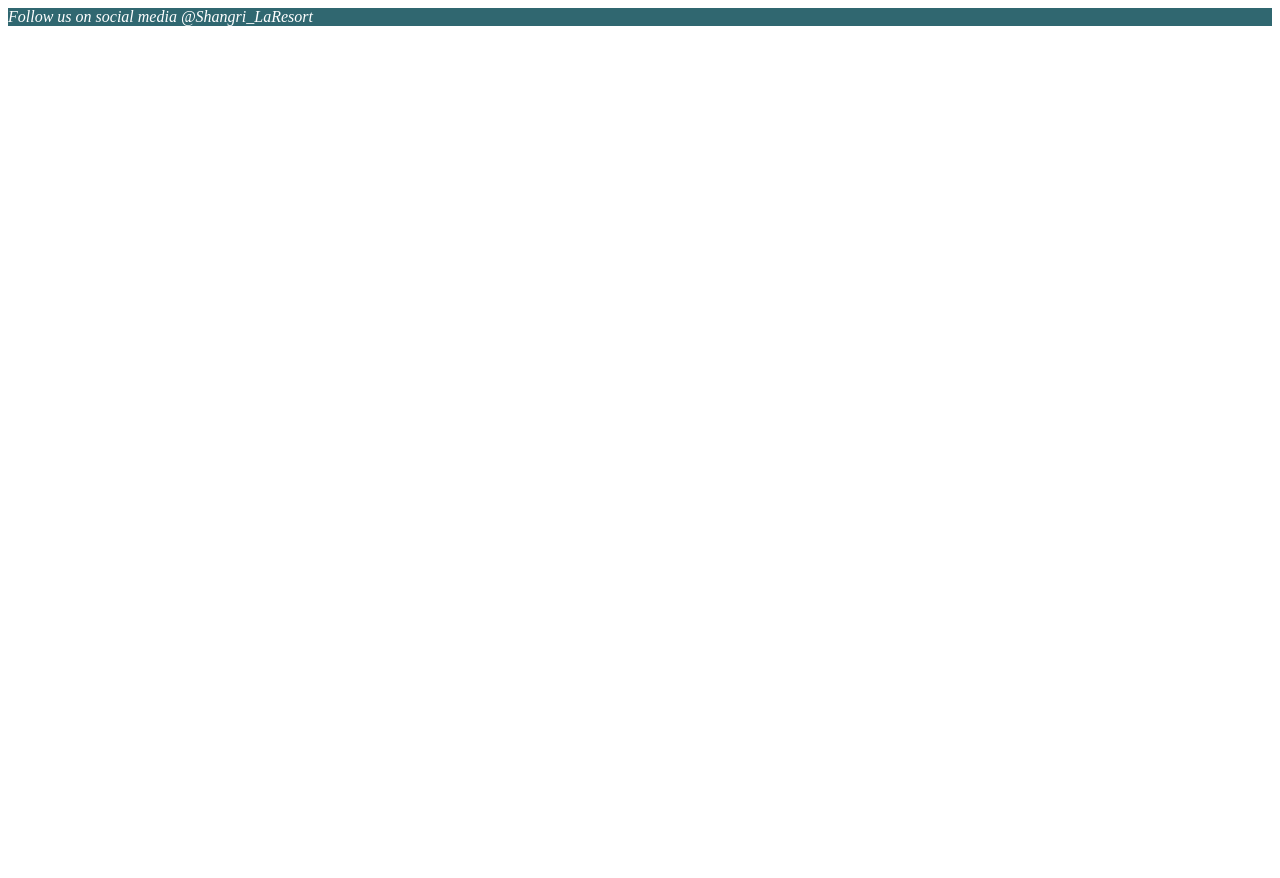
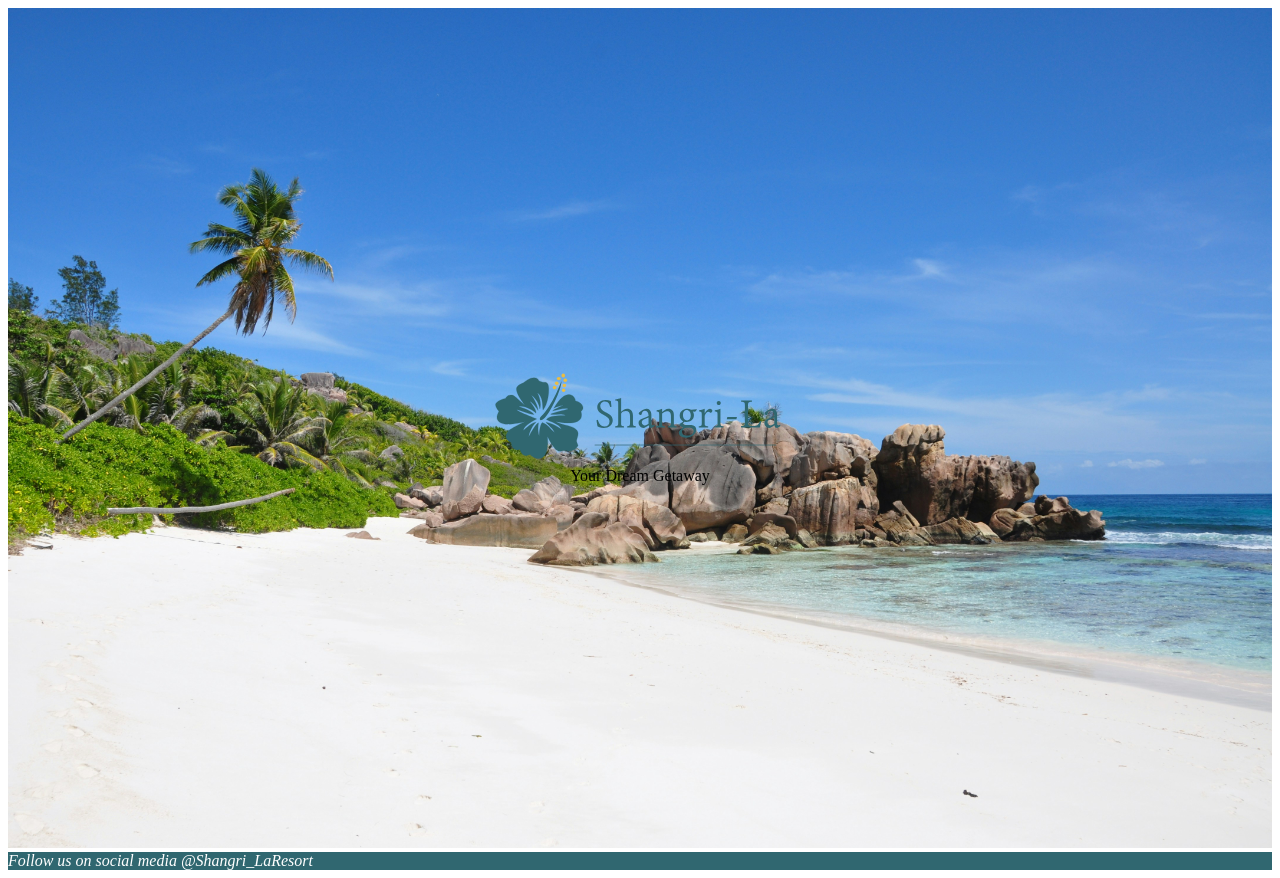
Before and after one commit to MyaBurns/cprg-218-assignment-3, a plain HTML site: page index.html in a window 1280 px wide. Before the commit the page ends 800 px from the top, so only its background shows below. Drawn offline with Linux system fonts and the light colour scheme.

Commit message:
top of page

```diff
--- a/index.html
+++ b/index.html
@@ -7,6 +7,13 @@
     <link rel="icon" type="image/png" href="./favicon/favicon.png">
     <title>Shangri-La | Home</title>
 </head>
+<div class="image-container">
+    <img src="./images/white-sand-beach.jpg" alt="an image of a landscape of a beach with white sand and a blue sky. The ocean is blue and on the right of the image. There is a rocky and grassy hill on the left of the image. There is a green palm tree on the right." style="width:100%">
+    <div class="overlay-text">
+    <img src="./Shangri-La/logo.svg" alt="the Shangri-La logo written in Georgia. it is underlined. to the left of the image is a dark teal hibiscus flower with yellow dots on top of the middle sprout."
+    <h3>Your Dream Getaway</h3>
+    </div>
+</div>
 <body>
 
 
--- a/styles.css
+++ b/styles.css
@@ -3,3 +3,37 @@ footer {
     color: white;
     font-style:italic;
 }
+
+.image-container {
+    position:relative;
+    display: inline-block;
+}
+
+.image-container img {
+    display: block;
+    width: 100%;
+    height: auto;
+}
+
+.overlay-text {
+    position: absolute;
+    top: 50%;
+    left: 50%;
+    transform: translate(-50%, -50%);
+    color: black;
+    text-align: center;
+
+}
+
+h2 {
+    font-size: 12pt
+}
+
+h3{
+    font-size: 10pt;
+    color: black;
+}
+
+h4{
+    font-size: 7pt;
+}
```
Also changed, not shown: Shangri-La/logo.svg (added), 1 other file.
